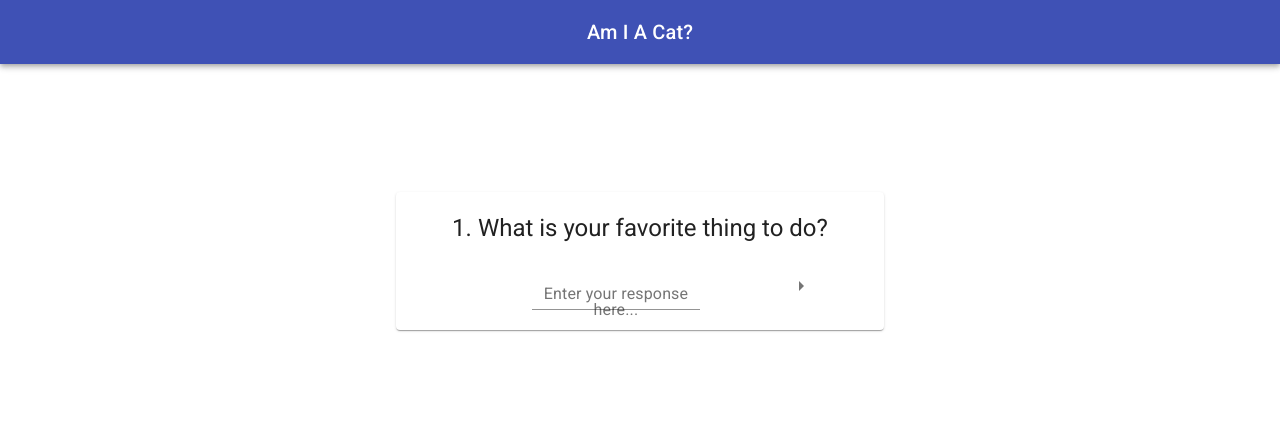
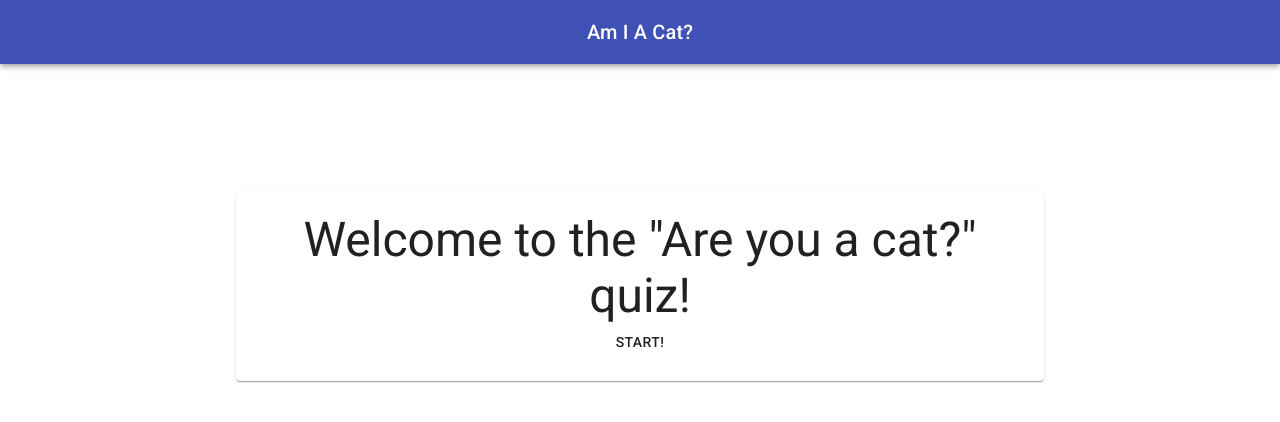
Before and after one commit to sarahkittyy/AmIACat, a React app: page /#/home in a window 1280 px wide. Shown: the top 422 px of the page. Built offline with nearby package versions, Linux system fonts and the light colour scheme.

Commit message:
added greeting page

```diff
--- a/src/App/Home.jsx
+++ b/src/App/Home.jsx
@@ -10,6 +10,7 @@ export default class Home extends Component
 		super(props);
 
 		this.state = {
+			started: false
 		};
 	}
 
@@ -20,6 +21,34 @@ export default class Home extends Component
 
 	render()
 	{
+		if(!this.state.started)
+		{
+			return (
+			<>
+				<UI.AppBar position="static">
+					<UI.Grid container alignItems="center" justify="center" direction="row">
+						<UI.Grid item>
+							<UI.Toolbar>
+								<UI.Typography variant="h6" align="center">
+									Am I A Cat?
+								</UI.Typography>
+							</UI.Toolbar>
+						</UI.Grid>
+					</UI.Grid>
+				</UI.AppBar>
+				<UI.Grid container justify="center" align="center" direction="column" style={{height: '100%'}}>
+					<UI.Grid item style={{height: '100%'}}>
+						<UI.Paper style={{marginTop: '10%', padding: '20px', width: '60%', height: '40%'}}>
+							<UI.Typography variant="h3">
+								Welcome to the "Are you a cat?" quiz!
+							</UI.Typography>
+							<UI.Button onClick={() => this.setState({started: true})}>Start!</UI.Button>
+						</UI.Paper>
+					</UI.Grid>
+				</UI.Grid>
+			</>
+			);
+		}
 		return (
 			<>
 				<UI.AppBar position="static">
```
Also changed, not shown: 1 other file (tests, documents, lock files or other folders).
